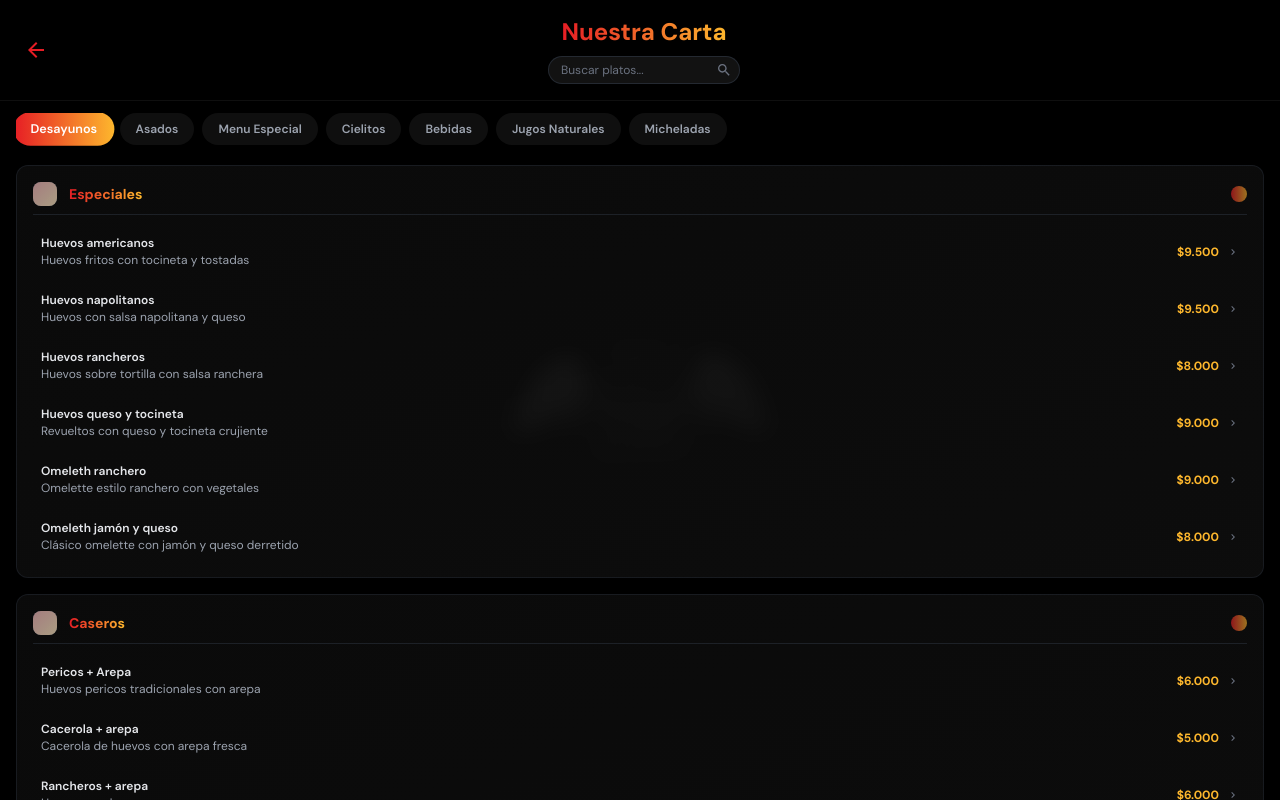
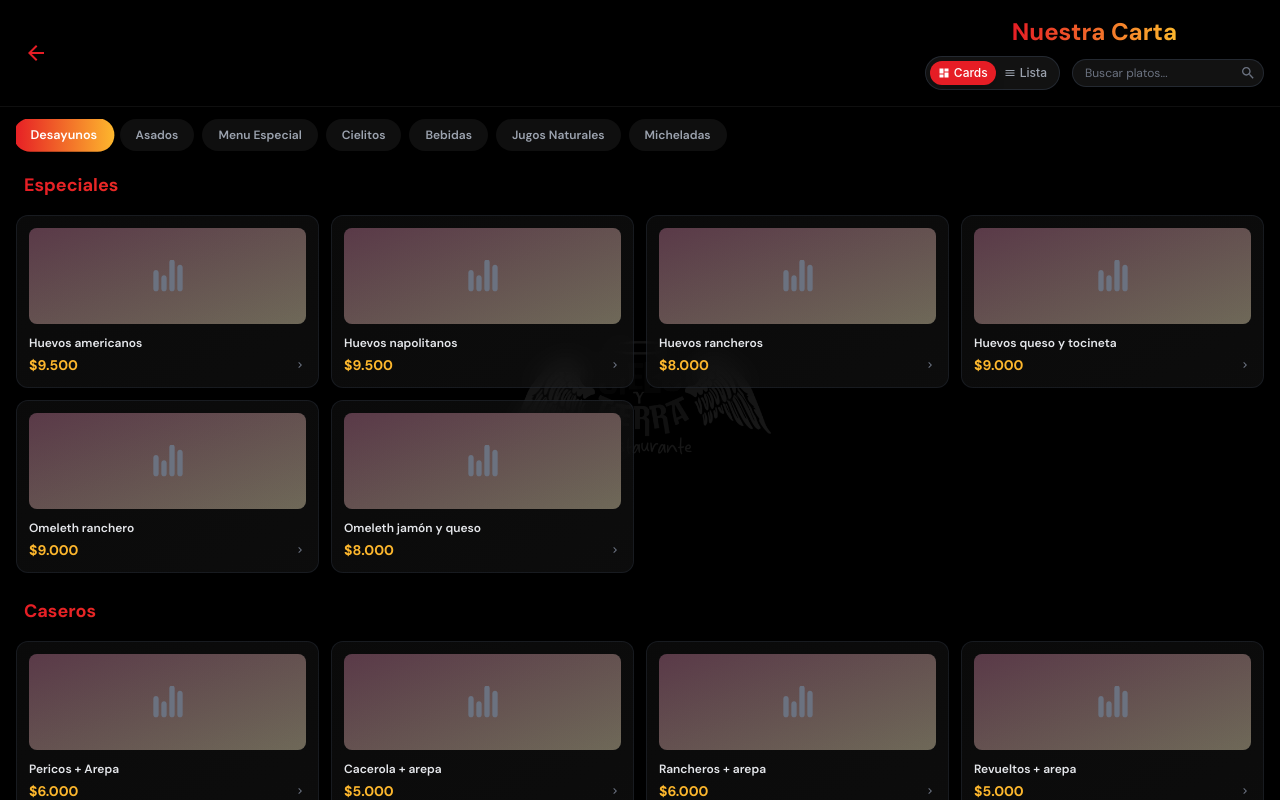
Before and after one commit to KeviinDCV/CIeloyTierra, a Next.js app: page /menu in a window 1280 px wide. Shown: the top 800 px of the page. Built offline with nearby package versions, Linux system fonts and the light colour scheme; grey boxes are pictures that could not be loaded.

Commit message:
Rediseño

```diff
--- a/app/menu/page.tsx
+++ b/app/menu/page.tsx
@@ -27,6 +27,10 @@ export default function MenuPage() {
   const [activeCategory, setActiveCategory] = useState('desayunos')
   const [searchQuery, setSearchQuery] = useState('')
   const [isLoading, setIsLoading] = useState(true)
+  const [viewMode, setViewMode] = useState<'detailed' | 'simple'>('detailed')
+  const [isTransitioning, setIsTransitioning] = useState(false)
+  const [touchStart, setTouchStart] = useState(0)
+  const [touchEnd, setTouchEnd] = useState(0)
 
   useEffect(() => {
     // Simular loading inicial
@@ -34,16 +38,101 @@ export default function MenuPage() {
       setIsLoading(false)
     }, 1500)
 
-    // Animación de entrada después de montar el componente
-    const timer = setTimeout(() => {
+    // Mostrar página después del loading
+    const pageTimer = setTimeout(() => {
       setIsPageLoaded(true)
-    }, 100)
+    }, 1800)
 
     return () => {
-      clearTimeout(timer)
       clearTimeout(loadingTimer)
+      clearTimeout(pageTimer)
     }
   }, [])
+
+  // Haptic Feedback function
+  const triggerHapticFeedback = () => {
+    try {
+      // Vibración suave para dispositivos móviles
+      if ('vibrate' in navigator) {
+        navigator.vibrate(50)
+      }
+
+      // Haptic feedback alternativo para iOS usando AudioContext
+      if (typeof window !== 'undefined' && 'webkitAudioContext' in window) {
+        const AudioContext = window.AudioContext || (window as any).webkitAudioContext
+        const audioContext = new AudioContext()
+        const oscillator = audioContext.createOscillator()
+        const gainNode = audioContext.createGain()
+
+        oscillator.connect(gainNode)
+        gainNode.connect(audioContext.destination)
+
+        oscillator.frequency.setValueAtTime(200, audioContext.currentTime)
+        gainNode.gain.setValueAtTime(0.01, audioContext.currentTime)
+        gainNode.gain.exponentialRampToValueAtTime(0.001, audioContext.currentTime + 0.05)
+
+        oscillator.start()
+        oscillator.stop(audioContext.currentTime + 0.05)
+      }
+    } catch (error) {
+      // Haptic feedback not available, silently fail
+    }
+  }
+
+  // Swipe gesture detection
+  const handleTouchStart = (e: React.TouchEvent) => {
+    setTouchStart(e.targetTouches[0].clientX)
+  }
+
+  const handleTouchMove = (e: React.TouchEvent) => {
+    setTouchEnd(e.targetTouches[0].clientX)
+  }
+
+  const handleTouchEnd = () => {
+    if (!touchStart || !touchEnd) return
+
+    const distance = touchStart - touchEnd
+    const isLeftSwipe = distance > 50
+    const isRightSwipe = distance < -50
+
+    if (isLeftSwipe || isRightSwipe) {
+      const categories = Object.keys(menuCategories)
+      const currentIndex = categories.indexOf(activeCategory)
+
+      let newIndex = currentIndex
+
+      if (isLeftSwipe && currentIndex < categories.length - 1) {
+        newIndex = currentIndex + 1
+      } else if (isRightSwipe && currentIndex > 0) {
+        newIndex = currentIndex - 1
+      }
+
+      if (newIndex !== currentIndex) {
+        changeCategory(categories[newIndex])
+      }
+    }
+  }
+
+  // Smooth category transition with haptic feedback
+  const changeCategory = (newCategory: string) => {
+    if (newCategory === activeCategory || isTransitioning) return
+
+    // Trigger haptic feedback
+    triggerHapticFeedback()
+
+    // Start transition animation
+    setIsTransitioning(true)
+
+    // Change category after brief delay for smooth animation
+    setTimeout(() => {
+      setActiveCategory(newCategory)
+    }, 150)
+
+    // End transition
+    setTimeout(() => {
+      setIsTransitioning(false)
+    }, 300)
+  }
 
   // Estructura completa del menú real
   const menuCategories = {
@@ -231,18 +320,17 @@ export default function MenuPage() {
     </div>
   )
 
-  const renderSectionCard = (sectionName: string, dishes: Dish[]) => {
+  // Vista Lista (actual - solo nombre y precio)
+  const renderListView = (sectionName: string, dishes: Dish[]) => {
     const sectionImage = getSectionImage(sectionName)
     const filteredDishes = filterDishesBySearch(dishes)
 
-    // No mostrar la sección si no hay platos después del filtro
     if (searchQuery.trim() && filteredDishes.length === 0) {
       return null
     }
 
     return (
       <div className="bg-gradient-to-br from-gray-900/60 to-gray-800/40 backdrop-blur-md rounded-xl border border-gray-700/30 p-4 shadow-lg hover:border-primary-red/20 transition-all duration-300">
-        {/* Header de la sección con imagen */}
         <div className="flex items-center justify-between mb-3 pb-2 border-b border-gray-700/40">
           <div className="flex items-center space-x-3">
             {sectionImage && (
@@ -270,7 +358,6 @@ export default function MenuPage() {
           </div>
         </div>
 
-        {/* Lista de platos delicada */}
         <div className="space-y-2">
           {filteredDishes.map((dish) => (
             <div
@@ -299,6 +386,74 @@ export default function MenuPage() {
         </div>
       </div>
     )
+  }
+
+  // Vista Cards (cuadros grandes con imágenes de platos)
+  const renderCardsView = (sectionName: string, dishes: Dish[]) => {
+    const filteredDishes = filterDishesBySearch(dishes)
+
+    if (searchQuery.trim() && filteredDishes.length === 0) {
+      return null
+    }
+
+    return (
+      <div className="mb-6">
+        <h3 className="text-lg dm-sans-bold bg-gradient-to-r from-primary-red to-primary-yellow bg-clip-text text-transparent mb-4 px-2">
+          {sectionName}
+        </h3>
+        <div className="grid grid-cols-2 md:grid-cols-3 lg:grid-cols-4 gap-3">
+          {filteredDishes.map((dish) => (
+            <div
+              key={dish.id}
+              onClick={() => openDishModal(dish)}
+              className="bg-gradient-to-br from-gray-900/60 to-gray-800/40 backdrop-blur-md rounded-xl border border-gray-700/30 p-3 shadow-lg hover:border-primary-red/30 cursor-pointer transition-all duration-300 hover:scale-105 hover:shadow-xl group"
+            >
+              {/* Imagen del plato */}
+              <div className="relative w-full h-24 mb-3 rounded-lg overflow-hidden bg-gradient-to-br from-gray-700 to-gray-600">
+                {dish.image ? (
+                  <Image
+                    src={dish.image}
+                    alt={dish.name}
+                    fill
+                    className="object-cover group-hover:scale-110 transition-transform duration-300"
+                  />
+                ) : (
+                  <div className="w-full h-full flex items-center justify-center bg-gradient-to-br from-primary-red/20 to-primary-yellow/20">
+                    <svg className="w-8 h-8 text-gray-500" fill="currentColor" viewBox="0 0 24 24">
+                      <path d="M11,13.5V21.5C11,22.6 10.1,23.5 9,23.5C7.9,23.5 7,22.6 7,21.5V13.5C7,12.4 7.9,11.5 9,11.5C10.1,11.5 11,12.4 11,13.5M13,1.5V21.5C13,22.6 13.9,23.5 15,23.5C16.1,23.5 17,22.6 17,21.5V1.5C17,0.4 16.1,-0.5 15,-0.5C13.9,-0.5 13,0.4 13,1.5M1,9.5V21.5C1,22.6 1.9,23.5 3,23.5C4.1,23.5 5,22.6 5,21.5V9.5C5,8.4 4.1,7.5 3,7.5C1.9,7.5 1,8.4 1,9.5M19,5.5V21.5C19,22.6 19.9,23.5 21,23.5C22.1,23.5 23,22.6 23,21.5V5.5C23,4.4 22.1,3.5 21,3.5C19.9,3.5 19,4.4 19,5.5Z"/>
+                    </svg>
+                  </div>
+                )}
+                {/* Gradiente overlay */}
+                <div className="absolute inset-0 bg-gradient-to-t from-black/50 to-transparent opacity-0 group-hover:opacity-100 transition-opacity duration-300"></div>
+              </div>
+
+              {/* Info del plato */}
+              <div className="space-y-1">
+                <h4 className="text-xs dm-sans-semibold text-gray-200 group-hover:text-primary-yellow transition-colors duration-200 line-clamp-2 leading-tight">
+                  {dish.name}
+                </h4>
+                <div className="flex items-center justify-between">
+                  <span className="text-sm dm-sans-bold text-primary-yellow">
+                    ${dish.price}
+                  </span>
+                  <svg className="w-3 h-3 text-gray-500 group-hover:text-primary-red transition-colors duration-200" fill="currentColor" viewBox="0 0 24 24">
+                    <path d="M8.59 16.59L13.17 12 8.59 7.41 10 6l6 6-6 6-1.41-1.41z"/>
+                  </svg>
+                </div>
+              </div>
+            </div>
+          ))}
+        </div>
+      </div>
+    )
+  }
+
+  // Función principal que elige entre vistas
+  const renderSectionCard = (sectionName: string, dishes: Dish[]) => {
+    return viewMode === 'detailed'
+      ? renderCardsView(sectionName, dishes)
+      : renderListView(sectionName, dishes)
   }
 
 
@@ -353,6 +508,37 @@ export default function MenuPage() {
                   Nuestra Carta
                 </h1>
 
+                <div className="flex items-center space-x-3">
+                  {/* Toggle de vista premium */}
+                  <div className="flex items-center bg-gray-800/60 border border-gray-700/50 rounded-full p-1">
+                    <button
+                      onClick={() => setViewMode('detailed')}
+                      className={`flex items-center px-2 py-1 rounded-full text-xs font-medium transition-all duration-300 ${
+                        viewMode === 'detailed'
+                          ? 'bg-primary-red text-white shadow-lg'
+                          : 'text-gray-400 hover:text-gray-200'
+                      }`}
+                    >
+                      <svg className="w-3 h-3 mr-1" fill="currentColor" viewBox="0 0 24 24">
+                        <path d="M3 13h8V3H3v10zm0 8h8v-6H3v6zm10 0h8V11h-8v10zm0-18v6h8V3h-8z"/>
+                      </svg>
+                      Cards
+                    </button>
+                    <button
+                      onClick={() => setViewMode('simple')}
+                      className={`flex items-center px-2 py-1 rounded-full text-xs font-medium transition-all duration-300 ${
+                        viewMode === 'simple'
+                          ? 'bg-primary-red text-white shadow-lg'
+                          : 'text-gray-400 hover:text-gray-200'
+                      }`}
+                    >
+                      <svg className="w-3 h-3 mr-1" fill="currentColor" viewBox="0 0 24 24">
+                        <path d="M3 18h18v-2H3v2zm0-5h18v-2H3v2zm0-7v2h18V6H3z"/>
+                      </svg>
+                      Lista
+                    </button>
+                  </div>
+
                   {/* Búsqueda inteligente */}
                   <div className="relative">
                     <input
@@ -380,8 +566,7 @@ export default function MenuPage() {
                     </div>
                   </div>
                 </div>
-
-              <div className="w-8" />
+              </div>
             </div>
           </div>
         </div>
@@ -395,19 +580,13 @@ export default function MenuPage() {
             {Object.entries(menuCategories).map(([key, category]) => (
               <button
                 key={key}
-                onClick={() => {
-                  setActiveCategory(key)
-                  // Smooth scroll to content
-                  const contentElement = document.getElementById('menu-content')
-                  if (contentElement) {
-                    contentElement.scrollIntoView({ behavior: 'smooth', block: 'start' })
-                  }
-                }}
+                onClick={() => changeCategory(key)}
+                disabled={isTransitioning}
                 className={`flex-shrink-0 px-4 py-2 rounded-full text-xs dm-sans-semibold transition-all duration-300 ${
                   activeCategory === key
                     ? 'bg-gradient-to-r from-primary-red to-primary-yellow text-white shadow-lg transform scale-105'
                     : 'bg-gray-800/50 text-gray-400 hover:text-white hover:bg-gray-700/50 hover:scale-102'
-                }`}
+                } ${isTransitioning ? 'opacity-70 cursor-not-allowed' : ''}`}
               >
                 {category.name}
               </button>
@@ -416,8 +595,14 @@ export default function MenuPage() {
         )}
       </div>
 
-      {/* Renderización dinámica según categoría */}
-      <div id="menu-content" className="relative z-10 px-4 pb-20 scroll-smooth">
+      {/* Contenido del menú con swipe gestures */}
+      <div
+        id="menu-content"
+        className="px-4 pb-8"
+        onTouchStart={handleTouchStart}
+        onTouchMove={handleTouchMove}
+        onTouchEnd={handleTouchEnd}
+      >
         {isLoading ? (
           <div className="space-y-4">
             <SkeletonCard />
@@ -425,7 +610,13 @@ export default function MenuPage() {
             <SkeletonCard />
           </div>
         ) : (
-          renderCategoryContent()
+          <div className={`transition-all duration-300 ${
+            isTransitioning
+              ? 'opacity-0 transform translate-x-2 scale-98'
+              : 'opacity-100 transform translate-x-0 scale-100'
+          }`}>
+            {renderCategoryContent()}
+          </div>
         )}
       </div>
 
```
Also changed, not shown: public/sw.js. Lines whose indentation alone changed are shown as unchanged.
